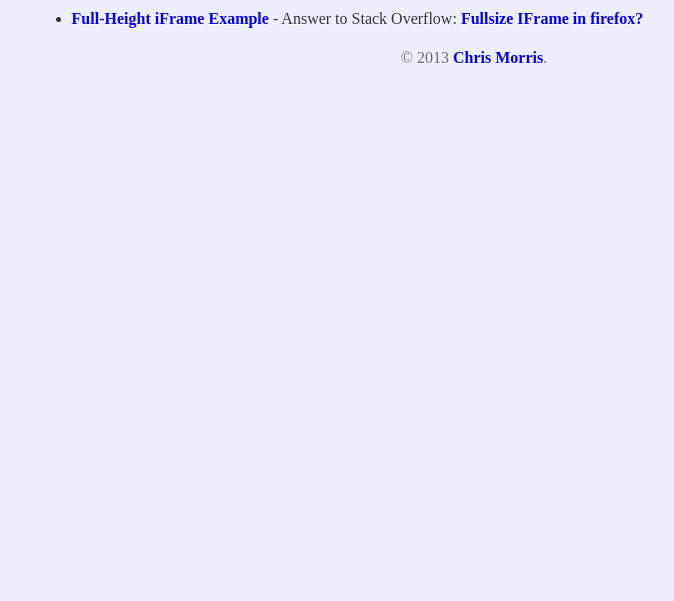
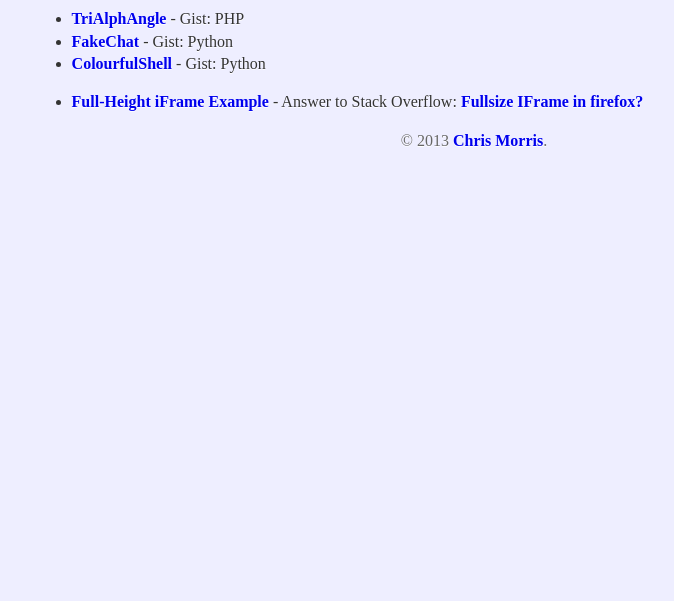
Before and after one commit to ChrisMorrisOrg/paste.chrismorris.org, a plain HTML site: page public_html/index.html in a window 1280 px wide. Shown: the part 199-800 px from the top of the page, without its empty margins (166-840 px from the left). Drawn offline with Linux system fonts and the light colour scheme.

Commit message:
2
- Added links to Gists.

```diff
--- a/public_html/index.html
+++ b/public_html/index.html
@@ -25,13 +25,27 @@
             <section id="links">
                 <ul>
                     <li>
+                    <a href="https://gist.github.com/ChrisMorrisOrg/4728085"
+                        target="_blank">TriAlphAngle</a> - Gist: PHP
+                    </li>
+                    <li>
+                    <a href="https://gist.github.com/ChrisMorrisOrg/4452066"
+                        target="_blank">FakeChat</a> - Gist: Python
+                    </li>
+                    <li>
+                    <a href="https://gist.github.com/ChrisMorrisOrg/4450466"
+                        target="_blank">ColourfulShell</a> - Gist: Python
+                    </li>
+                </ul>
+                <ul>
+                    <li>
                         <a href="/view/full_height_iframe.html">Full-Height
                             iFrame Example</a> - Answer to Stack Overflow: <a
                             href="http://stackoverflow.com/a/14785341/1944978"
                             target="_blank">Fullsize IFrame in firefox?</a>
                     </li>
                 </ul>
-            </section>
+           </section>
 
             <footer>
                 &copy; 2013 <a href="http://chrismorris.org/">Chris Morris</a>.
```
